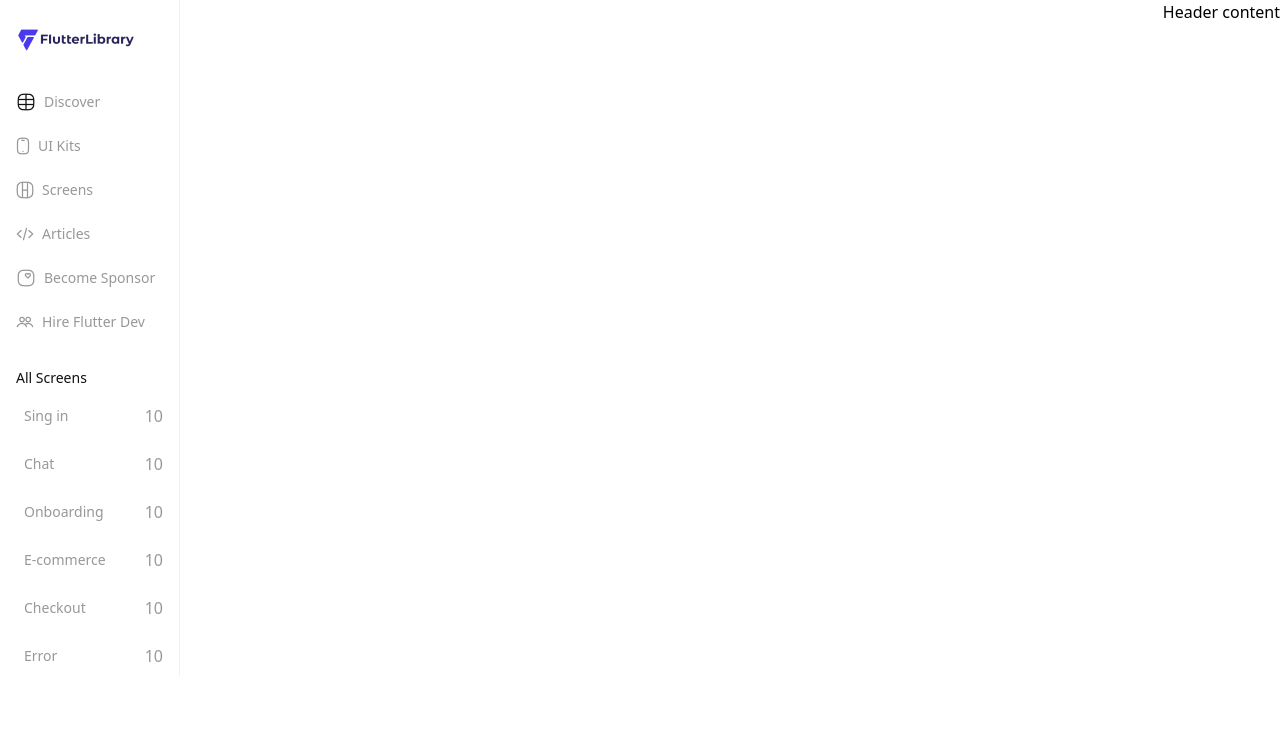
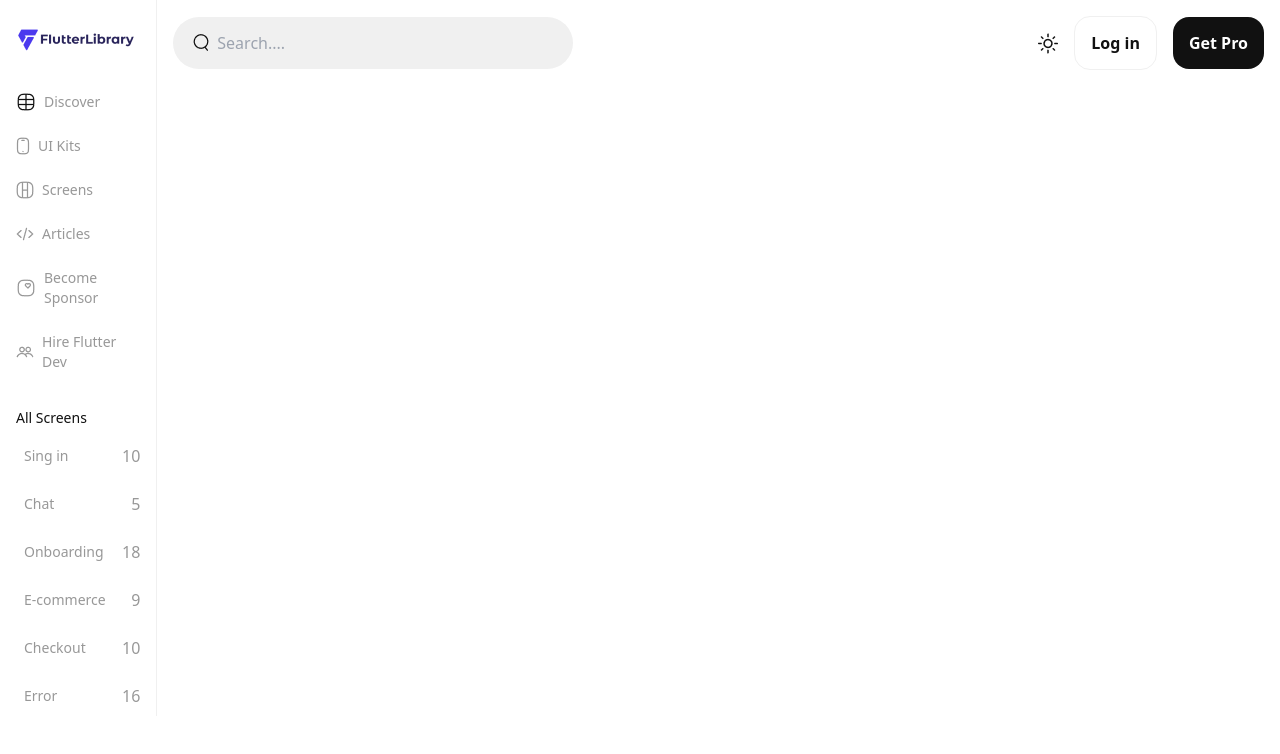
Before and after one commit to jahidhasan136/flutter-library, a React (Vite) app: page / in a window 1280 px wide. Shown: the top 754 px of the page. Built offline with nearby package versions, Linux system fonts and the light colour scheme.

Commit message:
Header complete

```diff
--- a/src/home/Header.jsx
+++ b/src/home/Header.jsx
@@ -1,9 +1,27 @@
-import React from "react";
+import modeIcon from "../assets/icons/mode.png";
+import searchIcon from "../assets/icons/search.png";
 
 const Header = () => {
   return (
-    <div>
-      <h1>Header content</h1>
+    <div className="flex justify-between items-center">
+      <div className="relative">
+        <img className="absolute top-1/3 left-5" src={searchIcon} alt="" />
+        <input
+          className="py-[14px] pl-11
+           pr-5 w-[400px] rounded-full bg-secondary text-textSecondary"
+          type="text"
+          placeholder="Search...."
+        />
+      </div>
+      <div className="flex items-center gap-4">
+        <img src={modeIcon} alt="" />
+        <button className="px-4 py-[14px] border border-secondary rounded-2xl font-semibold text-primary">
+          Log in
+        </button>
+        <button className="px-4 py-[14px] rounded-2xl font-semibold bg-primary text-white">
+          Get Pro
+        </button>
+      </div>
     </div>
   );
 };
--- a/src/home/Home.jsx
+++ b/src/home/Home.jsx
@@ -5,13 +5,15 @@ import SideMenu from "./SideMenu";
 const Home = () => {
   return (
     <>
-      <div className="flex  justify-between">
+      <div className="flex">
         <div className="w-[180px]">
           <SideMenu />
         </div>
-        <div>
+        <div className="px-4 pt-4 pb-5 w-full">
           <Header />
-          <Outlet />
+          <div className="mt-10">
+            <Outlet />
+          </div>
         </div>
       </div>
     </>
--- a/src/home/SideMenu.jsx
+++ b/src/home/SideMenu.jsx
@@ -78,7 +78,7 @@ const SideMenu = () => {
                 <Link to="" className="text-sm">
                   Chat
                 </Link>
-                <p>10</p>
+                <p>5</p>
               </div>
             </div>
             <div className="hover:bg-secondary hover:text-primary">
@@ -86,7 +86,7 @@ const SideMenu = () => {
                 <Link to="" className="text-sm">
                   Onboarding
                 </Link>
-                <p>10</p>
+                <p>18</p>
               </div>
             </div>
             <div className="hover:bg-secondary hover:text-primary">
@@ -94,7 +94,7 @@ const SideMenu = () => {
                 <Link to="" className="text-sm">
                   E-commerce
                 </Link>
-                <p>10</p>
+                <p>9</p>
               </div>
             </div>
             <div className="hover:bg-secondary hover:text-primary">
@@ -110,7 +110,7 @@ const SideMenu = () => {
                 <Link to="" className="text-sm">
                   Error
                 </Link>
-                <p>10</p>
+                <p>16</p>
               </div>
             </div>
           </div>
--- a/tailwind.config.js
+++ b/tailwind.config.js
@@ -2,12 +2,13 @@
 export default {
   content: ["./index.html", "./src/**/*.{js,ts,jsx,tsx}"],
   theme: {
-    colors: {
-      secondary: "#F0F0F0",
-      textSecondary: "#989898",
-      primary: "#111111",
+    extend: {
+      colors: {
+        secondary: "#F0F0F0",
+        textSecondary: "#989898",
+        primary: "#111111",
+      },
     },
-    extend: {},
   },
   plugins: [],
 };
```
Also changed, not shown: src/assets/icons/mode.png (added), src/assets/icons/search.png (added).
